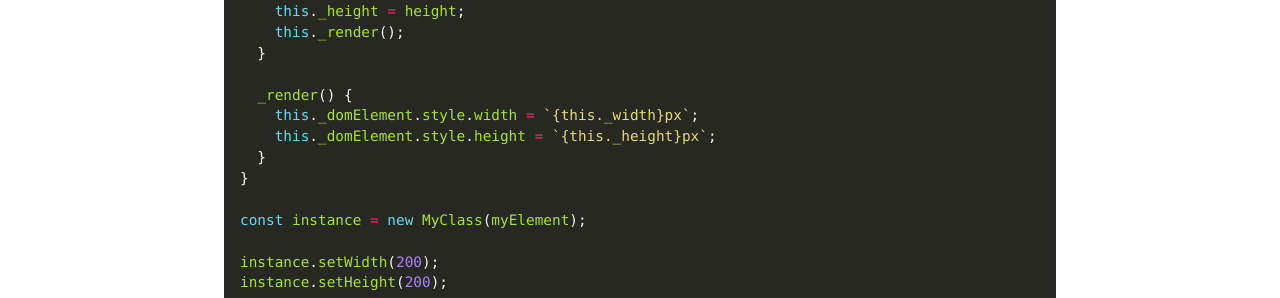
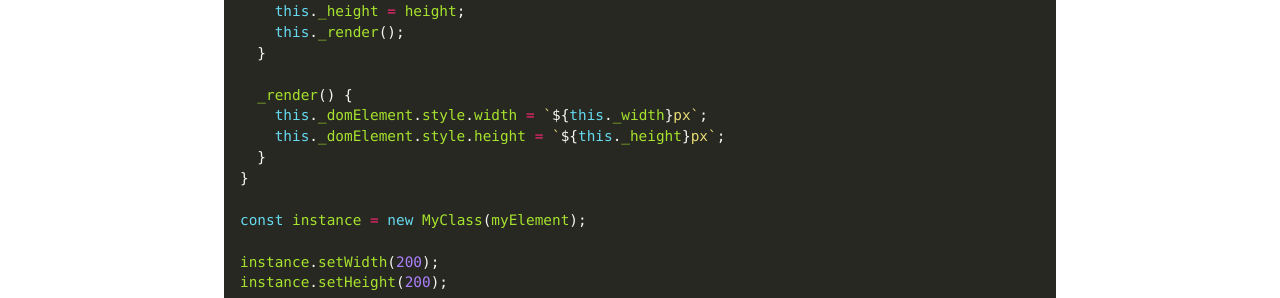
Before and after one commit to peterhry/peterhrynkow.com, a Jekyll site: the page built from _posts/2017-08-24-invalidate-pattern.md, in a window 1280 px wide. Shown: the part 620-918 px from the top of the page. Built offline with Jekyll 4.4.1, drawn with Linux system fonts in a browser that asks for light colours; comment, search, counter and statistics services are not loaded.

Commit message:
Fix code error

```diff
--- a/_posts/2017-08-24-invalidate-pattern.md
+++ b/_posts/2017-08-24-invalidate-pattern.md
@@ -24,8 +24,8 @@ class MyClass {
   }
 
   _render() {
-    this._domElement.style.width = `{this._width}px`;
-    this._domElement.style.height = `{this._height}px`;
+    this._domElement.style.width = `${this._width}px`;
+    this._domElement.style.height = `${this._height}px`;
   }
 }
 
```
